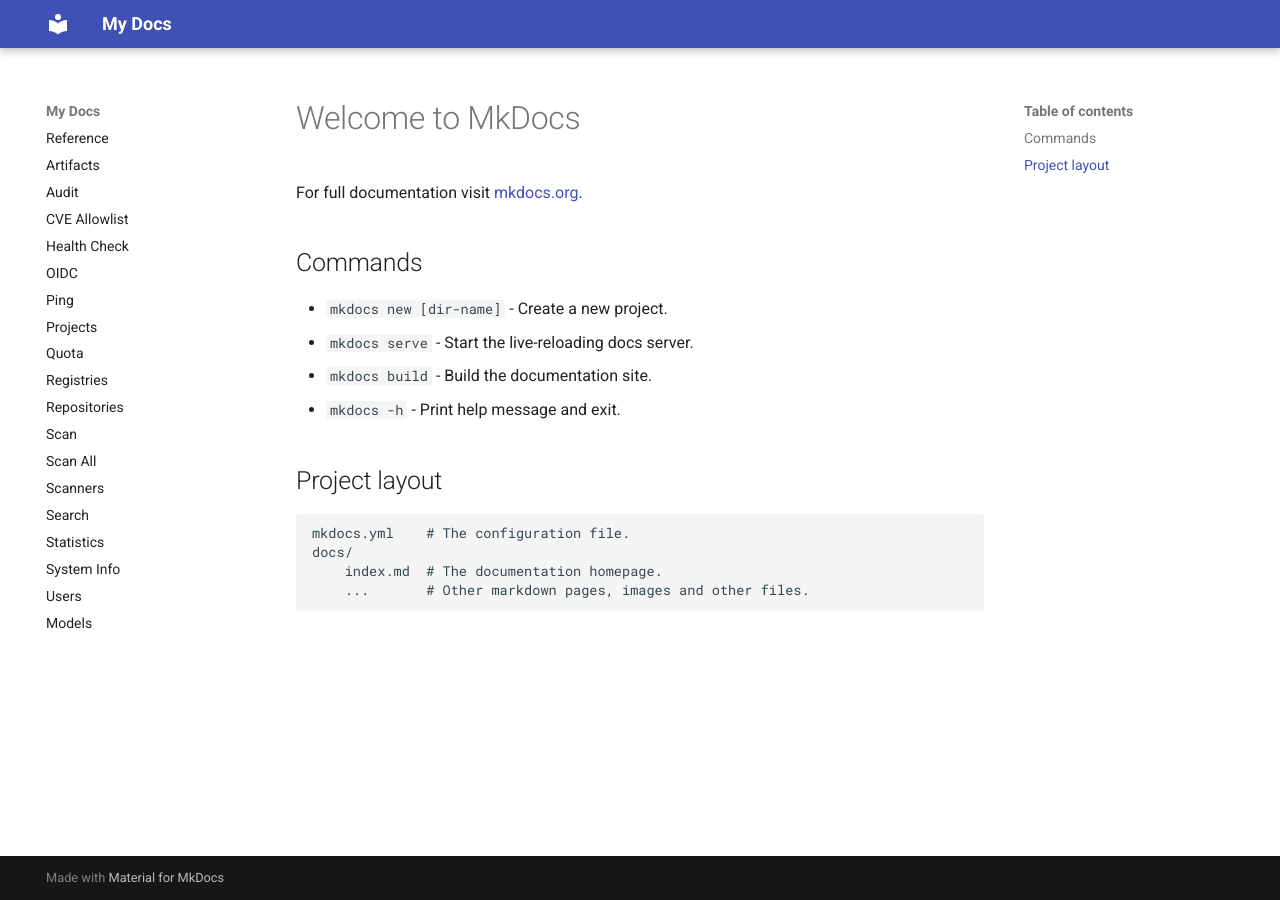
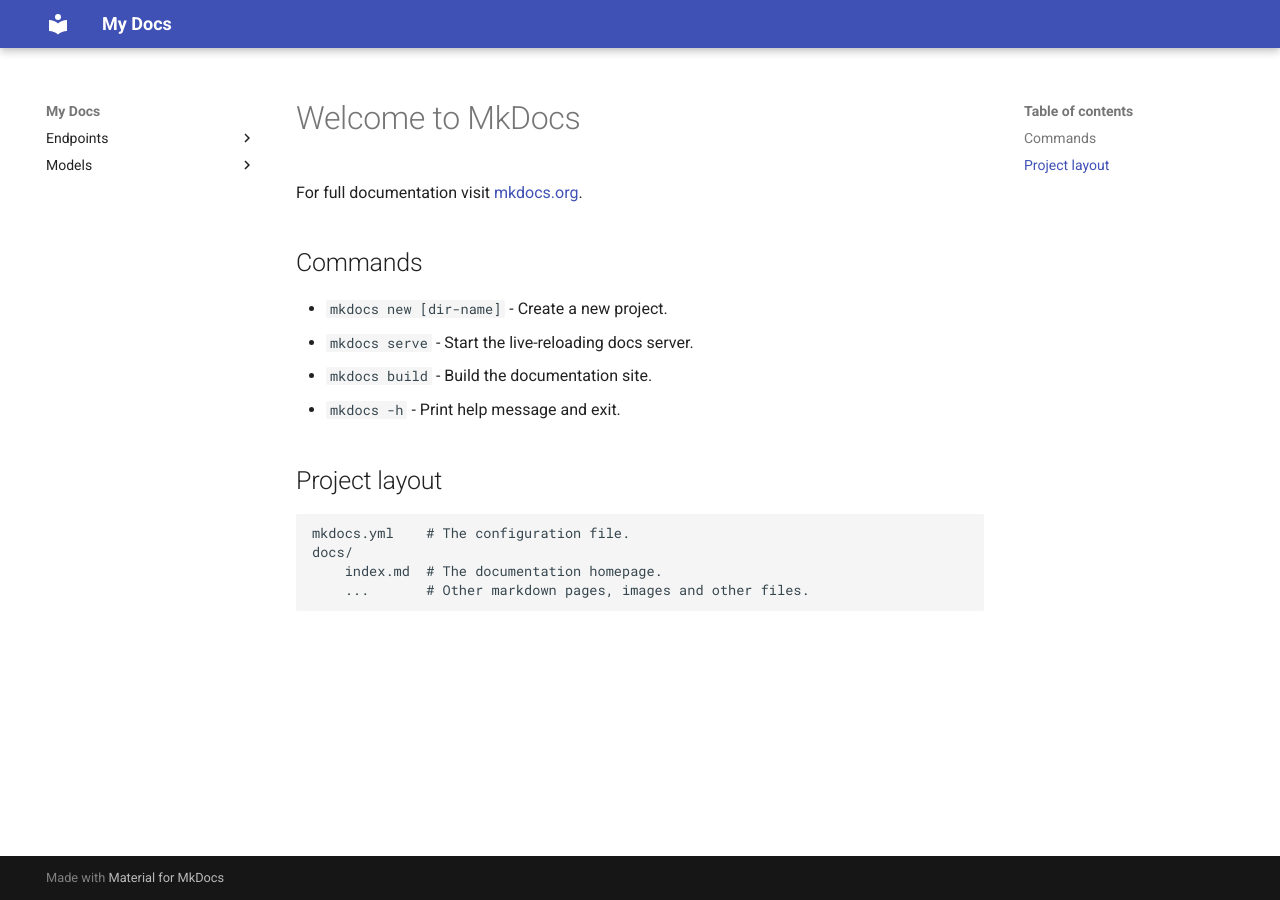
Before and after one commit to unioslo/harborapi, an MkDocs documentation site: the page built from docs/index.md, in a window 1280 px wide. Built offline with MkDocs 1.6.1 and Material for MkDocs 9.7.7, drawn with Linux system fonts in a browser that asks for light colours.

Commit message:
Docs: Add endpoint pages as subpages.

```diff
--- a/mkdocs.yml
+++ b/mkdocs.yml
@@ -2,33 +2,36 @@
 theme:
   name: "material"
 plugins:
+- autorefs
 - mkdocstrings:
+    enable_inventory: true
     handlers:
       python:
+        import:
+        - https://docs.python.org/3/objects.inv
         options:
           docstring_style: numpy
           members_order: source
-          # group_by_category: true
-          # show_category_heading: true
           docstring_section_style: table
 
 nav:
-  - reference.md
-  - endpoints/artifacts.md
-  - endpoints/audit.md
-  - endpoints/cveallowlist.md
-  - endpoints/health.md
-  - endpoints/oidc.md
-  - endpoints/ping.md
-  - endpoints/projects.md
-  - endpoints/quota.md
-  - endpoints/registries.md
-  - endpoints/repositories.md
-  - endpoints/scan.md
-  - endpoints/scanall.md
-  - endpoints/scanners.md
-  - endpoints/search.md
-  - endpoints/statistics.md
-  - endpoints/systeminfo.md
-  - endpoints/users.md
-  - models/models.md
+  - "Endpoints":
+    - endpoints/artifacts.md
+    - endpoints/audit.md
+    - endpoints/cveallowlist.md
+    - endpoints/health.md
+    - endpoints/oidc.md
+    - endpoints/ping.md
+    - endpoints/projects.md
+    - endpoints/quota.md
+    - endpoints/registries.md
+    - endpoints/repositories.md
+    - endpoints/scan.md
+    - endpoints/scanall.md
+    - endpoints/scanners.md
+    - endpoints/search.md
+    - endpoints/statistics.md
+    - endpoints/systeminfo.md
+    - endpoints/users.md
+  - "Models":
+    - models/models.md
```
